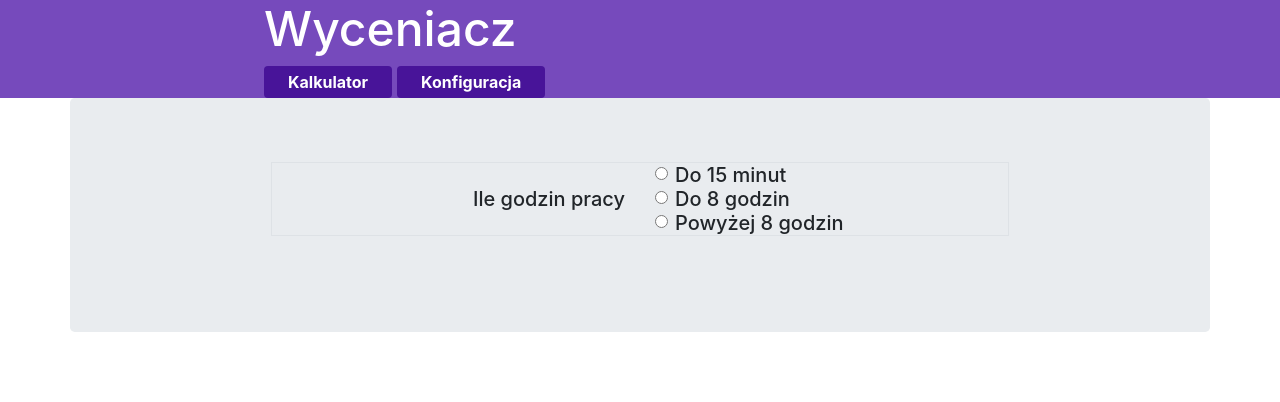
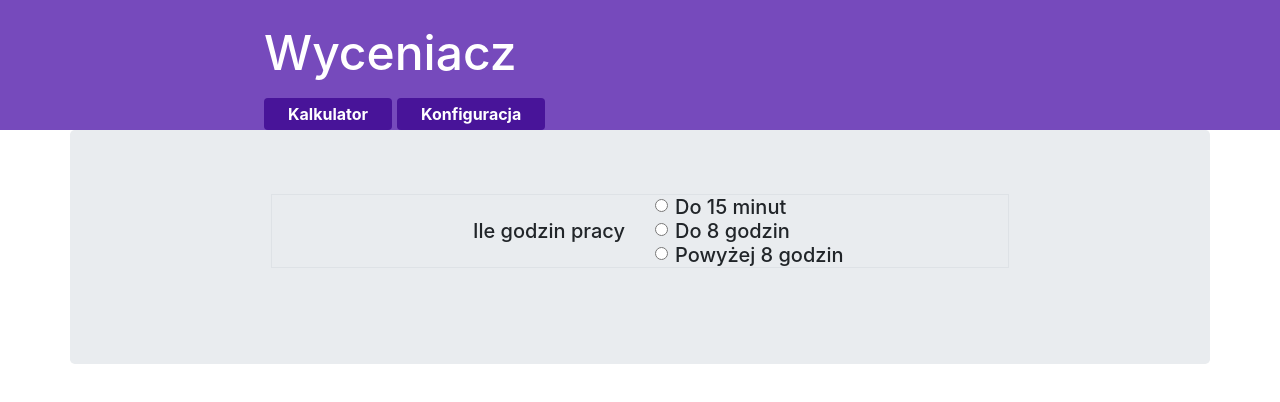
Before and after one commit to mateuszrozek/movie-valuator, a React (Create React App) app: page / in a window 1280 px wide. Shown: the top 402 px of the page. Built offline with nearby package versions, Linux system fonts and the light colour scheme.

Commit message:
navbar adjusted

```diff
--- a/src/app/Navbar.tsx
+++ b/src/app/Navbar.tsx
@@ -5,7 +5,7 @@ export const Navbar = () => {
     return (
         <nav>
             <section>
-                <h1>Wyceniacz</h1>
+                <h1 className='pt-sm-4 mb-sm-3'>Wyceniacz</h1>
 
                 <div className='navContent'>
                     <div className='navLinks'>
```
